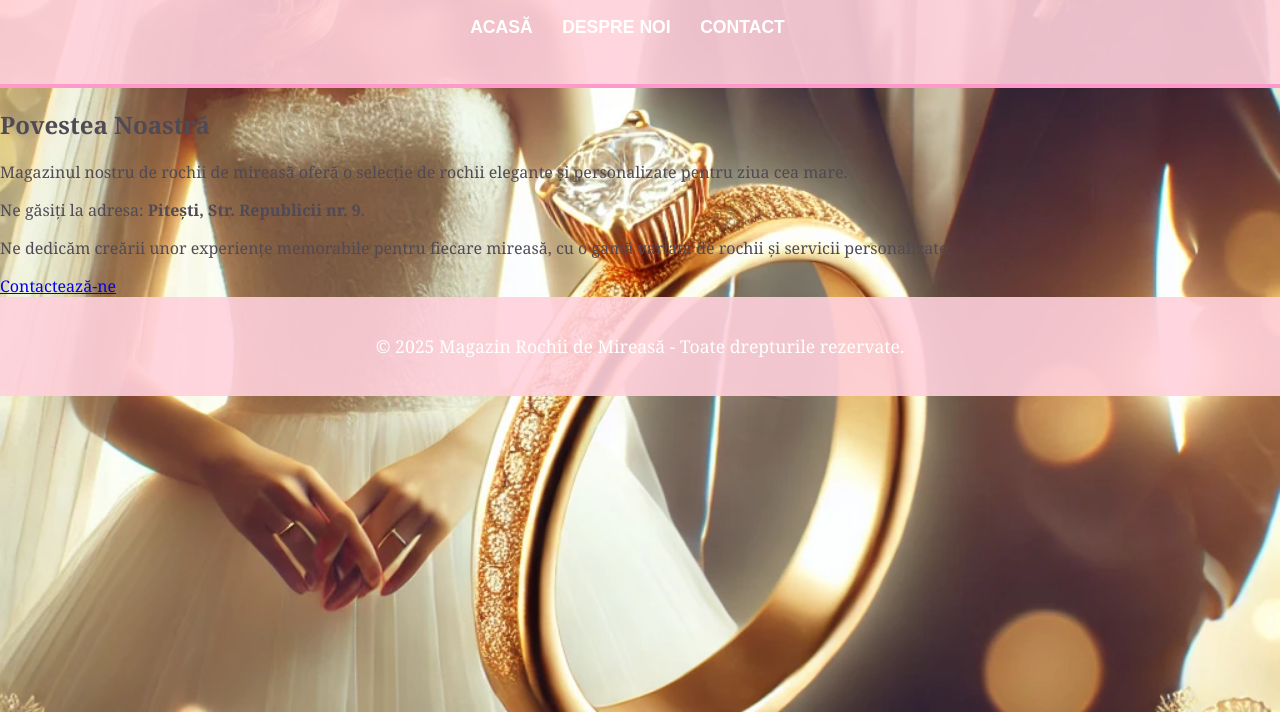
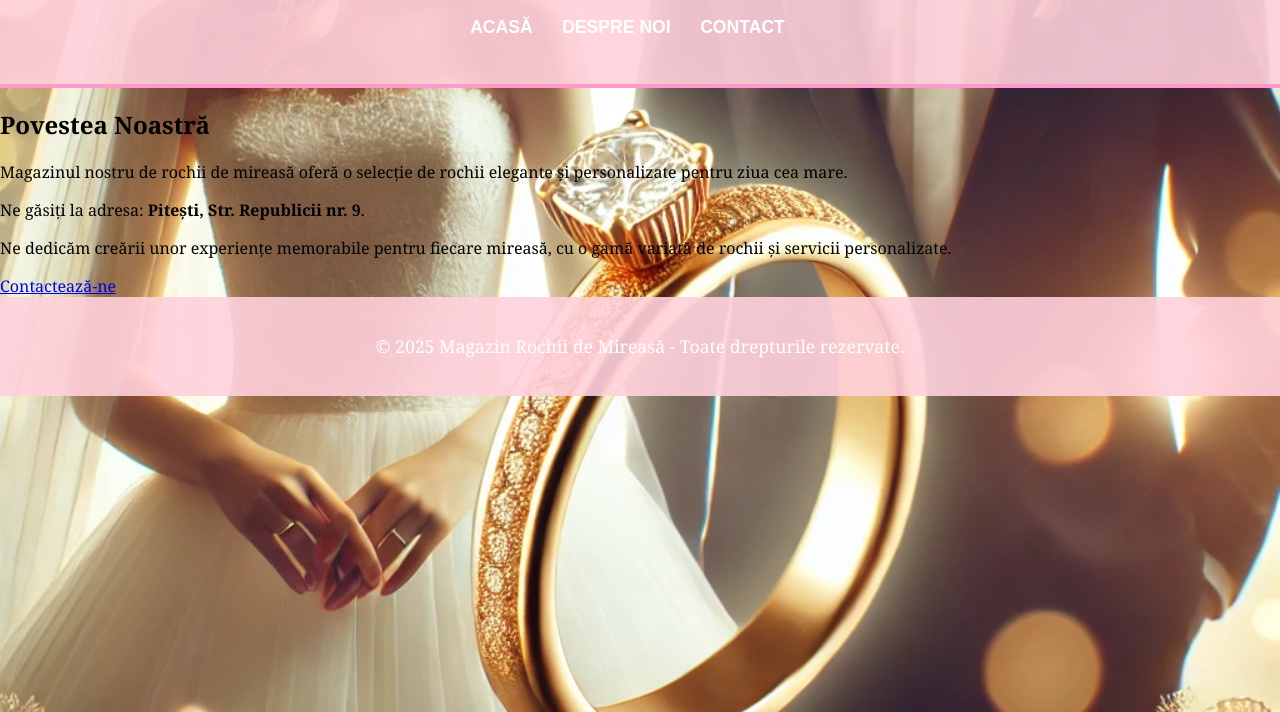
Before and after one commit to ghelisor-andrada/ghelisor-andrada.github.io, a plain HTML site: page despre.html in a window 1280 px wide. Shown: the part 88-800 px from the top of the page. Drawn offline with Linux system fonts and the light colour scheme.

Commit message:
Update style.css

```diff
--- a/style.css
+++ b/style.css
@@ -7,7 +7,8 @@ body {
     background-size: cover;
     background-position: center;
     background-attachment: fixed;
-    color: #4f4a55;
+  background-color: gold;
+  color: black;
 }
 
 /* Header */
```
